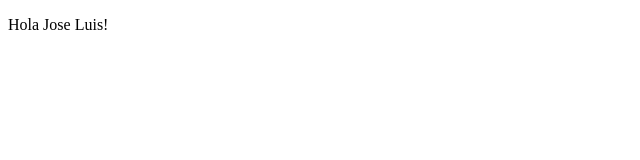
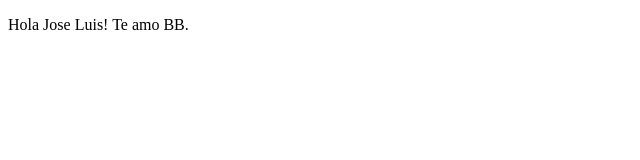
Before and after one commit to MACQJLCR/proyectoDemoCursoPrework, a plain HTML site: page index.html in a window 1280 px wide. Shown: the full height of the page, 0-640 px from the left. Drawn offline with Linux system fonts and the light colour scheme.

Commit message:
agregamos Hola BB

```diff
--- a/index.html
+++ b/index.html
@@ -8,7 +8,7 @@
 </head>
 <body>
     <p>
-        Hola Jose Luis!
+        Hola Jose Luis! Te amo BB.
     </p>
 </body>
 </html>
```
